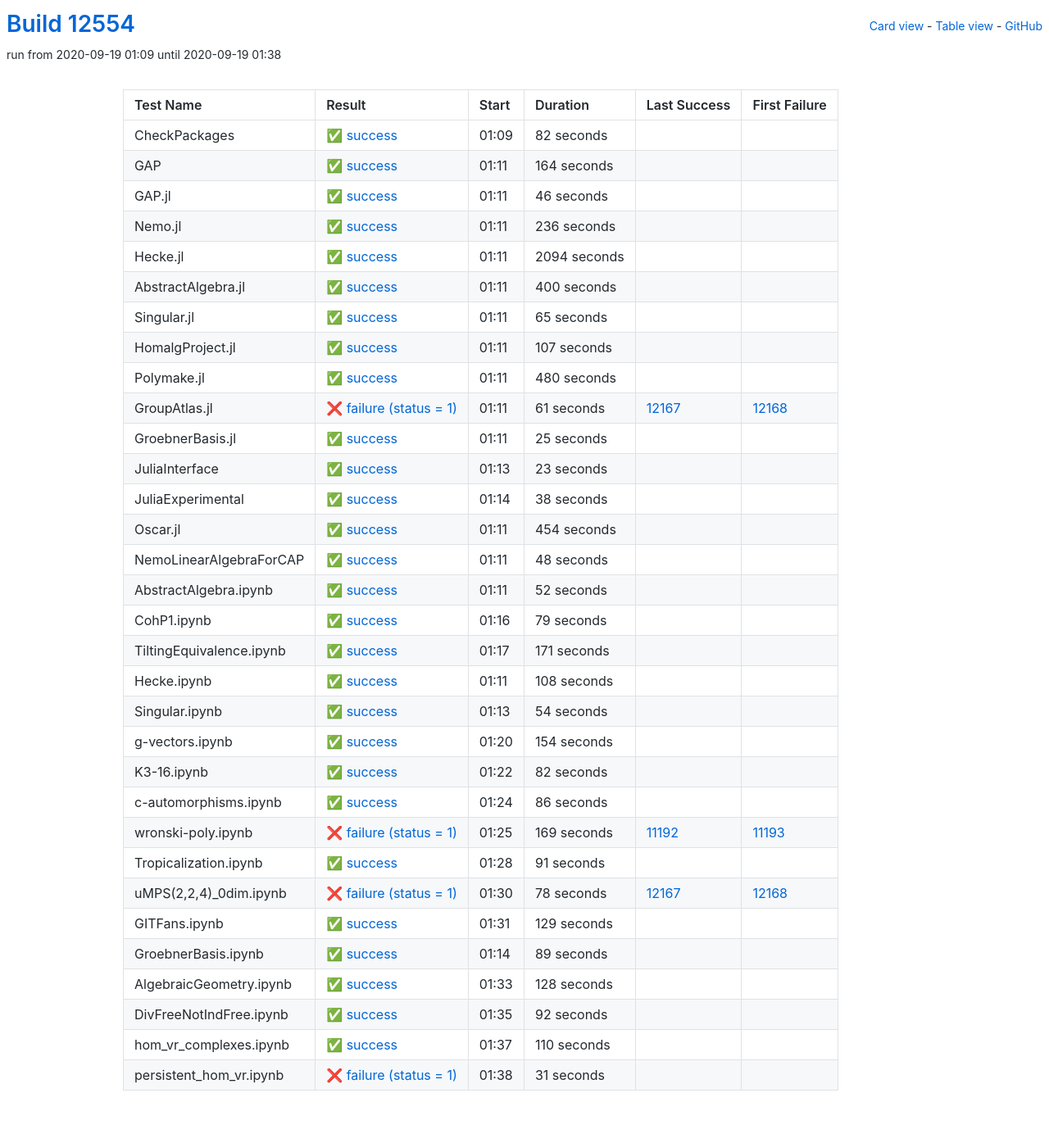
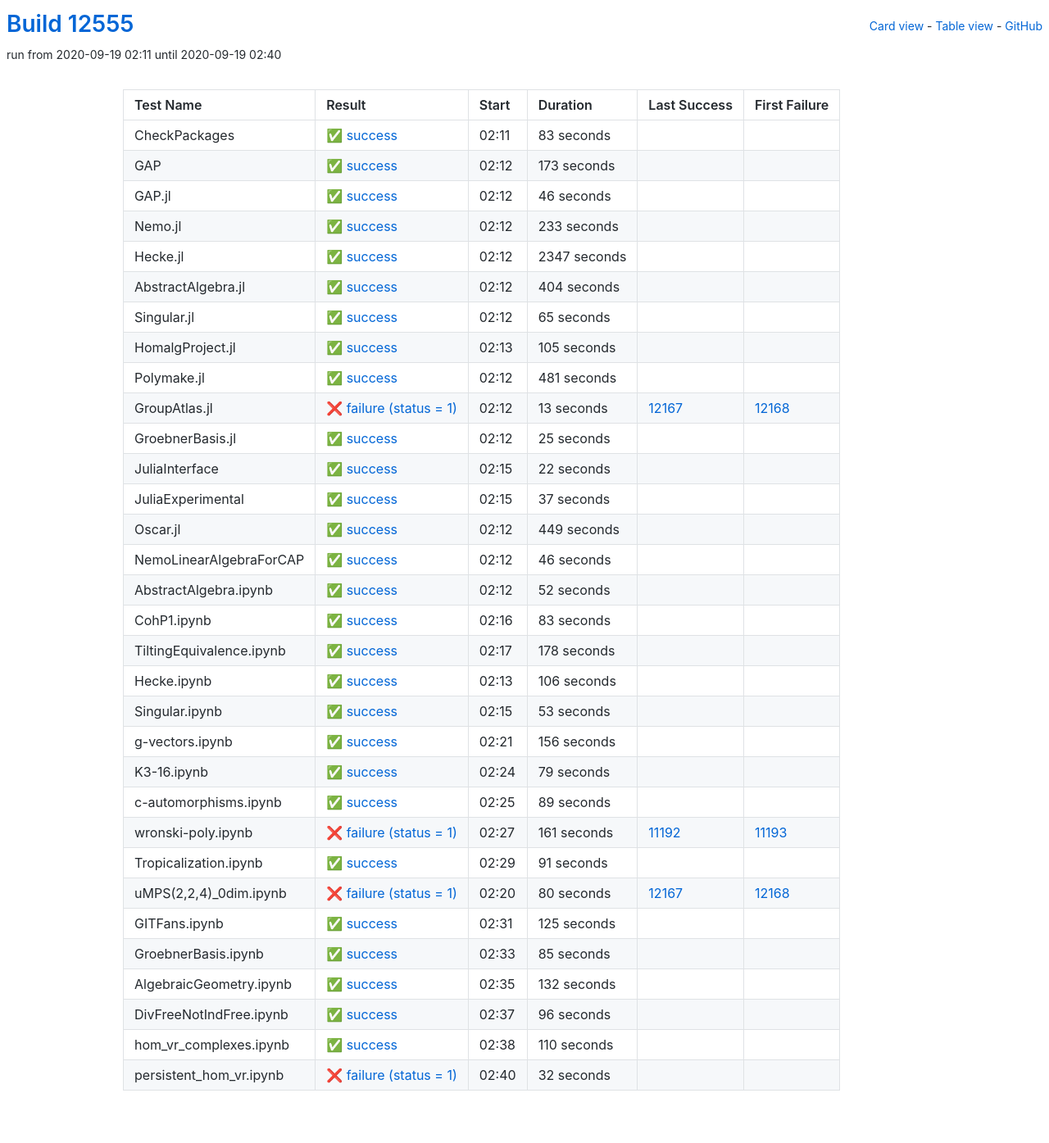
Before and after one commit to oscar-system/oscar-ci-status, a Jekyll site: the page built from table.html, in a window 1280 px wide. Shown: the whole page at 82% size. Built offline with Jekyll 4.4.1, drawn with Linux system fonts in a browser that asks for light colours.

Commit message:
Build #12555

```diff
--- a/_data/ci.yml
+++ b/_data/ci.yml
@@ -1,6 +1,6 @@
 ---
-build: 12554
-build_url: https://oscarci.mathematik.uni-kl.de/job/oscar/12554/
+build: 12555
+build_url: https://oscarci.mathematik.uni-kl.de/job/oscar/12555/
 job: oscar
 organization: oscar-system
 repo: oscar-ci-status
@@ -8,32 +8,32 @@
 tests:
 - name: CheckPackages
   id: checkpackages
-  log: https://oscarci.mathematik.uni-kl.de/job/oscar/12554/artifact/logs/build-12554/CheckPackages.log
-  start: 2020-09-19 01:09
+  log: https://oscarci.mathematik.uni-kl.de/job/oscar/12555/artifact/logs/build-12555/CheckPackages.log
+  start: 2020-09-19 02:11
   success: true
   exitcode: 0
   status: success
-  duration: 82
+  duration: 83
   last_success: false
   last_success_url:
   first_failure: false
   first_failure_url:
 - name: GAP
   id: gap
-  log: https://oscarci.mathematik.uni-kl.de/job/oscar/12554/artifact/logs/build-12554/GAP.log
-  start: 2020-09-19 01:11
+  log: https://oscarci.mathematik.uni-kl.de/job/oscar/12555/artifact/logs/build-12555/GAP.log
+  start: 2020-09-19 02:12
   success: true
   exitcode: 0
   status: success
-  duration: 164
+  duration: 173
   last_success: false
   last_success_url:
   first_failure: false
   first_failure_url:
 - name: GAP.jl
   id: gap-jl
-  log: https://oscarci.mathematik.uni-kl.de/job/oscar/12554/artifact/logs/build-12554/GAP.jl.log
-  start: 2020-09-19 01:11
+  log: https://oscarci.mathematik.uni-kl.de/job/oscar/12555/artifact/logs/build-12555/GAP.jl.log
+  start: 2020-09-19 02:12
   success: true
   exitcode: 0
   status: success
@@ -44,44 +44,44 @@
   first_failure_url:
 - name: Nemo.jl
   id: nemo-jl
-  log: https://oscarci.mathematik.uni-kl.de/job/oscar/12554/artifact/logs/build-12554/Nemo.jl.log
-  start: 2020-09-19 01:11
+  log: https://oscarci.mathematik.uni-kl.de/job/oscar/12555/artifact/logs/build-12555/Nemo.jl.log
+  start: 2020-09-19 02:12
   success: true
   exitcode: 0
   status: success
-  duration: 236
+  duration: 233
   last_success: false
   last_success_url:
   first_failure: false
   first_failure_url:
 - name: Hecke.jl
   id: hecke-jl
-  log: https://oscarci.mathematik.uni-kl.de/job/oscar/12554/artifact/logs/build-12554/Hecke.jl.log
-  start: 2020-09-19 01:11
+  log: https://oscarci.mathematik.uni-kl.de/job/oscar/12555/artifact/logs/build-12555/Hecke.jl.log
+  start: 2020-09-19 02:12
   success: true
   exitcode: 0
   status: success
-  duration: 2094
+  duration: 2347
   last_success: false
   last_success_url:
   first_failure: false
   first_failure_url:
 - name: AbstractAlgebra.jl
   id: abstractalgebra-jl
-  log: https://oscarci.mathematik.uni-kl.de/job/oscar/12554/artifact/logs/build-12554/AbstractAlgebra.jl.log
-  start: 2020-09-19 01:11
+  log: https://oscarci.mathematik.uni-kl.de/job/oscar/12555/artifact/logs/build-12555/AbstractAlgebra.jl.log
+  start: 2020-09-19 02:12
   success: true
   exitcode: 0
   status: success
-  duration: 400
+  duration: 404
   last_success: false
   last_success_url:
   first_failure: false
   first_failure_url:
 - name: Singular.jl
   id: singular-jl
-  log: https://oscarci.mathematik.uni-kl.de/job/oscar/12554/artifact/logs/build-12554/Singular.jl.log
-  start: 2020-09-19 01:11
+  log: https://oscarci.mathematik.uni-kl.de/job/oscar/12555/artifact/logs/build-12555/Singular.jl.log
+  start: 2020-09-19 02:12
   success: true
   exitcode: 0
   status: success
@@ -92,44 +92,44 @@
   first_failure_url:
 - name: HomalgProject.jl
   id: homalgproject-jl
-  log: https://oscarci.mathematik.uni-kl.de/job/oscar/12554/artifact/logs/build-12554/HomalgProject.jl.log
-  start: 2020-09-19 01:11
+  log: https://oscarci.mathematik.uni-kl.de/job/oscar/12555/artifact/logs/build-12555/HomalgProject.jl.log
+  start: 2020-09-19 02:13
   success: true
   exitcode: 0
   status: success
-  duration: 107
+  duration: 105
   last_success: false
   last_success_url:
   first_failure: false
   first_failure_url:
 - name: Polymake.jl
   id: polymake-jl
-  log: https://oscarci.mathematik.uni-kl.de/job/oscar/12554/artifact/logs/build-12554/Polymake.jl.log
-  start: 2020-09-19 01:11
+  log: https://oscarci.mathematik.uni-kl.de/job/oscar/12555/artifact/logs/build-12555/Polymake.jl.log
+  start: 2020-09-19 02:12
   success: true
   exitcode: 0
   status: success
-  duration: 480
+  duration: 481
   last_success: false
   last_success_url:
   first_failure: false
   first_failure_url:
 - name: GroupAtlas.jl
   id: groupatlas-jl
-  log: https://oscarci.mathematik.uni-kl.de/job/oscar/12554/artifact/logs/build-12554/GroupAtlas.jl.log
-  start: 2020-09-19 01:11
+  log: https://oscarci.mathematik.uni-kl.de/job/oscar/12555/artifact/logs/build-12555/GroupAtlas.jl.log
+  start: 2020-09-19 02:12
   success: false
   exitcode: 1
   status: failure
-  duration: 61
+  duration: 13
   last_success: 12167
   last_success_url: https://oscarci.mathematik.uni-kl.de/job/oscar/12167/
   first_failure: 12168
   first_failure_url: https://oscarci.mathematik.uni-kl.de/job/oscar/12168/
 - name: GroebnerBasis.jl
   id: groebnerbasis-jl
-  log: https://oscarci.mathematik.uni-kl.de/job/oscar/12554/artifact/logs/build-12554/GroebnerBasis.jl.log
-  start: 2020-09-19 01:11
+  log: https://oscarci.mathematik.uni-kl.de/job/oscar/12555/artifact/logs/build-12555/GroebnerBasis.jl.log
+  start: 2020-09-19 02:12
   success: true
   exitcode: 0
   status: success
@@ -140,56 +140,56 @@
   first_failure_url:
 - name: JuliaInterface
   id: juliainterface
-  log: https://oscarci.mathematik.uni-kl.de/job/oscar/12554/artifact/logs/build-12554/JuliaInterface.log
-  start: 2020-09-19 01:13
+  log: https://oscarci.mathematik.uni-kl.de/job/oscar/12555/artifact/logs/build-12555/JuliaInterface.log
+  start: 2020-09-19 02:15
   success: true
   exitcode: 0
   status: success
-  duration: 23
+  duration: 22
   last_success: false
   last_success_url:
   first_failure: false
   first_failure_url:
 - name: JuliaExperimental
   id: juliaexperimental
-  log: https://oscarci.mathematik.uni-kl.de/job/oscar/12554/artifact/logs/build-12554/JuliaExperimental.log
-  start: 2020-09-19 01:14
+  log: https://oscarci.mathematik.uni-kl.de/job/oscar/12555/artifact/logs/build-12555/JuliaExperimental.log
+  start: 2020-09-19 02:15
   success: true
   exitcode: 0
   status: success
-  duration: 38
+  duration: 37
   last_success: false
   last_success_url:
   first_failure: false
   first_failure_url:
 - name: Oscar.jl
   id: oscar-jl
-  log: https://oscarci.mathematik.uni-kl.de/job/oscar/12554/artifact/logs/build-12554/Oscar.jl.log
-  start: 2020-09-19 01:11
+  log: https://oscarci.mathematik.uni-kl.de/job/oscar/12555/artifact/logs/build-12555/Oscar.jl.log
+  start: 2020-09-19 02:12
   success: true
   exitcode: 0
   status: success
-  duration: 454
+  duration: 449
   last_success: false
   last_success_url:
   first_failure: false
   first_failure_url:
 - name: NemoLinearAlgebraForCAP
   id: nemolinearalgebraforcap
-  log: https://oscarci.mathematik.uni-kl.de/job/oscar/12554/artifact/logs/build-12554/NemoLinearAlgebraForCAP.log
-  start: 2020-09-19 01:11
+  log: https://oscarci.mathematik.uni-kl.de/job/oscar/12555/artifact/logs/build-12555/NemoLinearAlgebraForCAP.log
+  start: 2020-09-19 02:12
   success: true
   exitcode: 0
   status: success
-  duration: 48
+  duration: 46
   last_success: false
   last_success_url:
   first_failure: false
   first_failure_url:
 - name: AbstractAlgebra.ipynb
   id: abstractalgebra-ipynb
-  log: https://oscarci.mathematik.uni-kl.de/job/oscar/12554/artifact/logs/build-12554/AbstractAlgebra.ipynb.log
-  start: 2020-09-19 01:11
+  log: https://oscarci.mathematik.uni-kl.de/job/oscar/12555/artifact/logs/build-12555/AbstractAlgebra.ipynb.log
+  start: 2020-09-19 02:12
   success: true
   exitcode: 0
   status: success
@@ -200,8 +200,68 @@
   first_failure_url:
 - name: CohP1.ipynb
   id: cohp1-ipynb
-  log: https://oscarci.mathematik.uni-kl.de/job/oscar/12554/artifact/logs/build-12554/CohP1.ipynb.log
-  start: 2020-09-19 01:16
+  log: https://oscarci.mathematik.uni-kl.de/job/oscar/12555/artifact/logs/build-12555/CohP1.ipynb.log
+  start: 2020-09-19 02:16
+  success: true
+  exitcode: 0
+  status: success
+  duration: 83
+  last_success: false
+  last_success_url:
+  first_failure: false
+  first_failure_url:
+- name: TiltingEquivalence.ipynb
+  id: tiltingequivalence-ipynb
+  log: https://oscarci.mathematik.uni-kl.de/job/oscar/12555/artifact/logs/build-12555/TiltingEquivalence.ipynb.log
+  start: 2020-09-19 02:17
+  success: true
+  exitcode: 0
+  status: success
+  duration: 178
+  last_success: false
+  last_success_url:
+  first_failure: false
+  first_failure_url:
+- name: Hecke.ipynb
+  id: hecke-ipynb
+  log: https://oscarci.mathematik.uni-kl.de/job/oscar/12555/artifact/logs/build-12555/Hecke.ipynb.log
+  start: 2020-09-19 02:13
+  success: true
+  exitcode: 0
+  status: success
+  duration: 106
+  last_success: false
+  last_success_url:
+  first_failure: false
+  first_failure_url:
+- name: Singular.ipynb
+  id: singular-ipynb
+  log: https://oscarci.mathematik.uni-kl.de/job/oscar/12555/artifact/logs/build-12555/Singular.ipynb.log
+  start: 2020-09-19 02:15
+  success: true
+  exitcode: 0
+  status: success
+  duration: 53
+  last_success: false
+  last_success_url:
+  first_failure: false
+  first_failure_url:
+- name: g-vectors.ipynb
+  id: g-vectors-ipynb
+  log: https://oscarci.mathematik.uni-kl.de/job/oscar/12555/artifact/logs/build-12555/g-vectors.ipynb.log
+  start: 2020-09-19 02:21
+  success: true
+  exitcode: 0
+  status: success
+  duration: 156
+  last_success: false
+  last_success_url:
+  first_failure: false
+  first_failure_url:
+- name: K3-16.ipynb
+  id: k3-16-ipynb
+  log: https://oscarci.mathematik.uni-kl.de/job/oscar/12555/artifact/logs/build-12555/K3-16.ipynb.log
+  start: 2020-09-19 02:24
   success: true
   exitcode: 0
   status: success
@@ -210,94 +270,34 @@
   last_success_url:
   first_failure: false
   first_failure_url:
-- name: TiltingEquivalence.ipynb
-  id: tiltingequivalence-ipynb
-  log: https://oscarci.mathematik.uni-kl.de/job/oscar/12554/artifact/logs/build-12554/TiltingEquivalence.ipynb.log
-  start: 2020-09-19 01:17
+- name: c-automorphisms.ipynb
+  id: c-automorphisms-ipynb
+  log: https://oscarci.mathematik.uni-kl.de/job/oscar/12555/artifact/logs/build-12555/c-automorphisms.ipynb.log
+  start: 2020-09-19 02:25
   success: true
   exitcode: 0
   status: success
-  duration: 171
-  last_success: false
-  last_success_url:
-  first_failure: false
-  first_failure_url:
-- name: Hecke.ipynb
-  id: hecke-ipynb
-  log: https://oscarci.mathematik.uni-kl.de/job/oscar/12554/artifact/logs/build-12554/Hecke.ipynb.log
-  start: 2020-09-19 01:11
-  success: true
-  exitcode: 0
-  status: success
-  duration: 108
-  last_success: false
-  last_success_url:
-  first_failure: false
-  first_failure_url:
-- name: Singular.ipynb
-  id: singular-ipynb
-  log: https://oscarci.mathematik.uni-kl.de/job/oscar/12554/artifact/logs/build-12554/Singular.ipynb.log
-  start: 2020-09-19 01:13
-  success: true
-  exitcode: 0
-  status: success
-  duration: 54
-  last_success: false
-  last_success_url:
-  first_failure: false
-  first_failure_url:
-- name: g-vectors.ipynb
-  id: g-vectors-ipynb
-  log: https://oscarci.mathematik.uni-kl.de/job/oscar/12554/artifact/logs/build-12554/g-vectors.ipynb.log
-  start: 2020-09-19 01:20
-  success: true
-  exitcode: 0
-  status: success
-  duration: 154
-  last_success: false
-  last_success_url:
-  first_failure: false
-  first_failure_url:
-- name: K3-16.ipynb
-  id: k3-16-ipynb
-  log: https://oscarci.mathematik.uni-kl.de/job/oscar/12554/artifact/logs/build-12554/K3-16.ipynb.log
-  start: 2020-09-19 01:22
-  success: true
-  exitcode: 0
-  status: success
-  duration: 82
-  last_success: false
-  last_success_url:
-  first_failure: false
-  first_failure_url:
-- name: c-automorphisms.ipynb
-  id: c-automorphisms-ipynb
-  log: https://oscarci.mathematik.uni-kl.de/job/oscar/12554/artifact/logs/build-12554/c-automorphisms.ipynb.log
-  start: 2020-09-19 01:24
-  success: true
-  exitcode: 0
-  status: success
-  duration: 86
+  duration: 89
   last_success: false
   last_success_url:
   first_failure: false
   first_failure_url:
 - name: wronski-poly.ipynb
   id: wronski-poly-ipynb
-  log: https://oscarci.mathematik.uni-kl.de/job/oscar/12554/artifact/logs/build-12554/wronski-poly.ipynb.log
-  start: 2020-09-19 01:25
+  log: https://oscarci.mathematik.uni-kl.de/job/oscar/12555/artifact/logs/build-12555/wronski-poly.ipynb.log
+  start: 2020-09-19 02:27
   success: false
   exitcode: 1
   status: failure
-  duration: 169
+  duration: 161
   last_success: 11192
   last_success_url: https://oscarci.mathematik.uni-kl.de/job/oscar/11192/
   first_failure: 11193
   first_failure_url: https://oscarci.mathematik.uni-kl.de/job/oscar/11193/
 - name: Tropicalization.ipynb
   id: tropicalization-ipynb
-  log: https://oscarci.mathematik.uni-kl.de/job/oscar/12554/artifact/logs/build-12554/Tropicalization.ipynb.log
-  start: 2020-09-19 01:28
+  log: https://oscarci.mathematik.uni-kl.de/job/oscar/12555/artifact/logs/build-12555/Tropicalization.ipynb.log
+  start: 2020-09-19 02:29
   success: true
   exitcode: 0
   status: success
@@ -308,68 +308,68 @@
   first_failure_url:
 - name: uMPS(2,2,4)_0dim.ipynb
   id: umps-2-2-4-0dim-ipynb
-  log: https://oscarci.mathematik.uni-kl.de/job/oscar/12554/artifact/logs/build-12554/uMPS-2-2-4-_0dim.ipynb.log
-  start: 2020-09-19 01:30
+  log: https://oscarci.mathematik.uni-kl.de/job/oscar/12555/artifact/logs/build-12555/uMPS-2-2-4-_0dim.ipynb.log
+  start: 2020-09-19 02:20
   success: false
   exitcode: 1
   status: failure
-  duration: 78
+  duration: 80
   last_success: 12167
   last_success_url: https://oscarci.mathematik.uni-kl.de/job/oscar/12167/
   first_failure: 12168
   first_failure_url: https://oscarci.mathematik.uni-kl.de/job/oscar/12168/
 - name: GITFans.ipynb
   id: gitfans-ipynb
-  log: https://oscarci.mathematik.uni-kl.de/job/oscar/12554/artifact/logs/build-12554/GITFans.ipynb.log
-  start: 2020-09-19 01:31
+  log: https://oscarci.mathematik.uni-kl.de/job/oscar/12555/artifact/logs/build-12555/GITFans.ipynb.log
+  start: 2020-09-19 02:31
   success: true
   exitcode: 0
   status: success
-  duration: 129
+  duration: 125
   last_success: false
   last_success_url:
   first_failure: false
   first_failure_url:
 - name: GroebnerBasis.ipynb
   id: groebnerbasis-ipynb
-  log: https://oscarci.mathematik.uni-kl.de/job/oscar/12554/artifact/logs/build-12554/GroebnerBasis.ipynb.log
-  start: 2020-09-19 01:14
+  log: https://oscarci.mathematik.uni-kl.de/job/oscar/12555/artifact/logs/build-12555/GroebnerBasis.ipynb.log
+  start: 2020-09-19 02:33
   success: true
   exitcode: 0
   status: success
-  duration: 89
+  duration: 85
   last_success: false
   last_success_url:
   first_failure: false
   first_failure_url:
 - name: AlgebraicGeometry.ipynb
   id: algebraicgeometry-ipynb
-  log: https://oscarci.mathematik.uni-kl.de/job/oscar/12554/artifact/logs/build-12554/AlgebraicGeometry.ipynb.log
-  start: 2020-09-19 01:33
+  log: https://oscarci.mathematik.uni-kl.de/job/oscar/12555/artifact/logs/build-12555/AlgebraicGeometry.ipynb.log
+  start: 2020-09-19 02:35
   success: true
   exitcode: 0
   status: success
-  duration: 128
+  duration: 132
   last_success: false
   last_success_url:
   first_failure: false
   first_failure_url:
 - name: DivFreeNotIndFree.ipynb
   id: divfreenotindfree-ipynb
-  log: https://oscarci.mathematik.uni-kl.de/job/oscar/12554/artifact/logs/build-12554/DivFreeNotIndFree.ipynb.log
-  start: 2020-09-19 01:35
+  log: https://oscarci.mathematik.uni-kl.de/job/oscar/12555/artifact/logs/build-12555/DivFreeNotIndFree.ipynb.log
+  start: 2020-09-19 02:37
   success: true
   exitcode: 0
   status: success
-  duration: 92
+  duration: 96
   last_success: false
   last_success_url:
   first_failure: false
   first_failure_url:
 - name: hom_vr_complexes.ipynb
   id: hom-vr-complexes-ipynb
-  log: https://oscarci.mathematik.uni-kl.de/job/oscar/12554/artifact/logs/build-12554/hom_vr_complexes.ipynb.log
-  start: 2020-09-19 01:37
+  log: https://oscarci.mathematik.uni-kl.de/job/oscar/12555/artifact/logs/build-12555/hom_vr_complexes.ipynb.log
+  start: 2020-09-19 02:38
   success: true
   exitcode: 0
   status: success
@@ -380,12 +380,12 @@
   first_failure_url:
 - name: persistent_hom_vr.ipynb
   id: persistent-hom-vr-ipynb
-  log: https://oscarci.mathematik.uni-kl.de/job/oscar/12554/artifact/logs/build-12554/persistent_hom_vr.ipynb.log
-  start: 2020-09-19 01:38
+  log: https://oscarci.mathematik.uni-kl.de/job/oscar/12555/artifact/logs/build-12555/persistent_hom_vr.ipynb.log
+  start: 2020-09-19 02:40
   success: false
   exitcode: 1
   status: failure
-  duration: 31
+  duration: 32
   last_success: false
   last_success_url:
   first_failure: false
```
Also changed, not shown: README.md.
